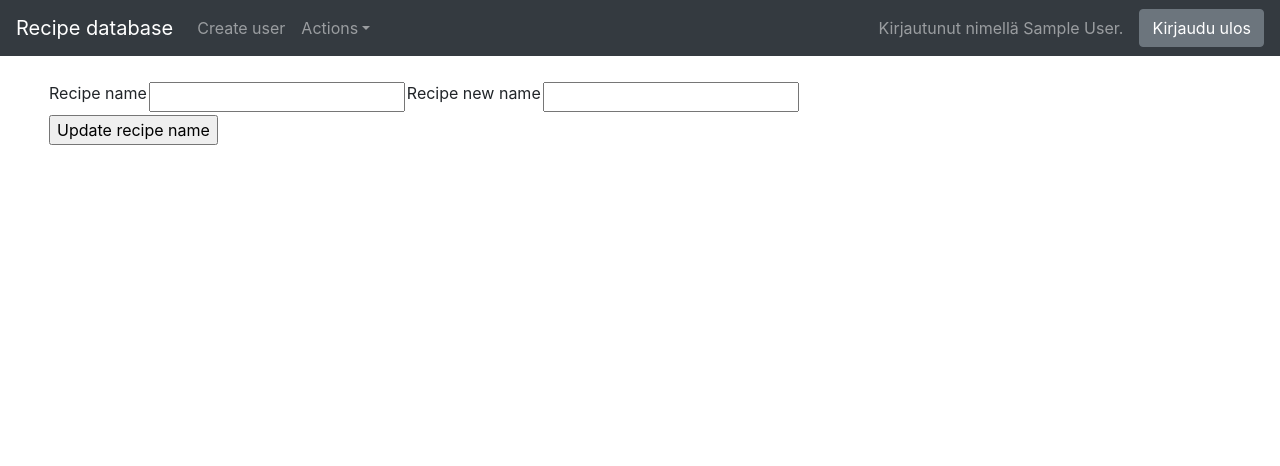
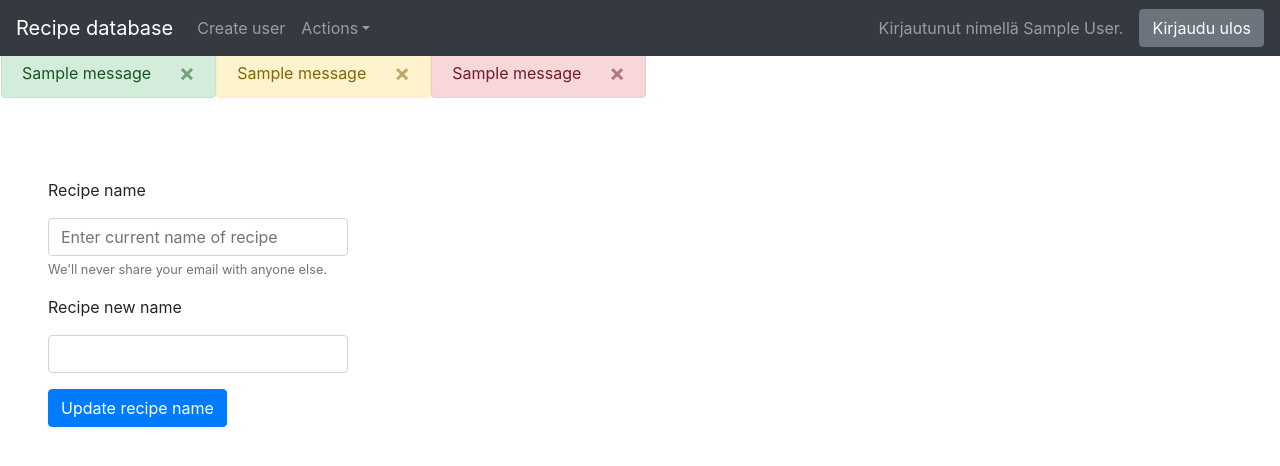
Before and after one commit to silmish/Project-recipe, a Flask app: page /recipes/update/ in a window 1280 px wide. Shown: the top 466 px of the page. Run offline with Flask 2, Linux system fonts and the light colour scheme; a user stored in the database is signed in; tables that the repository leaves empty hold one stand-in row (values such as "Sample post"); one stand-in notice (Sample message) is shown; some libraries are stand-ins or nearby versions.

Commit message:
Added flash messages and recipe pages

```diff
--- a/application/recipes/forms.py
+++ b/application/recipes/forms.py
@@ -3,8 +3,7 @@
 
 
 class RecipeForm(FlaskForm):
-    name = StringField("Recipe name", [validators.Length(min=2)])
-    new = StringField("Recipe new name")
+    name = StringField("Recipe name")
     ingredientString = StringField("Ingredients")
 
     class Meta:
--- a/application/recipes/models.py
+++ b/application/recipes/models.py
@@ -16,7 +16,7 @@
                            nullable=False)
 
     recipeIngredients = db.relationship('Ingredient', secondary=recipe_ingredients,
-                                        backref=db.backref('recipe_ingredient', lazy='dynamic'))
+                                        backref=db.backref('recipe_ingredient', lazy='joined'))
 
     def __init__(self, name):
         self.name = name
--- /dev/null
+++ b/application/recipes/updateform.py
@@ -0,0 +1,10 @@
+from flask_wtf import FlaskForm
+from wtforms import StringField, validators
+
+
+class UpdateForm(FlaskForm):
+    name = StringField("Recipe name", [validators.Length(min=2)])
+    new = StringField("Recipe new name", [validators.Length(min=2)])
+
+    class Meta:
+        csrf = False
--- a/application/recipes/views.py
+++ b/application/recipes/views.py
@@ -1,10 +1,37 @@
-from flask import render_template, request, redirect, url_for
+from flask import render_template, request, redirect, url_for, flash
 from flask_login import login_required, current_user
 
 from application import app, db
+from application.recipe_ingredients.models import recipe_ingredients
 from application.recipes.models import Recipe
 from application.ingredients.models import Ingredient
 from application.recipes.forms import RecipeForm
+from application.recipes.updateform import UpdateForm
+from application.recipes.deleteform import DeleteForm
+
+
+@app.route("/recipes", methods=["GET"])
+def recipes_index():
+    recipeList = Recipe.find_recipes_with_ingredients()
+
+    for recipe in recipeList:
+        print(recipe)
+
+    return render_template("recipes/list.html", has_ingredients=recipeList)
+
+
+@app.route("/recipes/<recipe_id>", methods=["GET"])
+@login_required
+def recipes_by_id(recipe_id):
+    recipe = Recipe.query.filter_by(id=recipe_id).first()
+    ingredients = Ingredient.query.join(recipe_ingredients).join(Recipe) \
+        .filter((recipe_ingredients.c.recipe_id == recipe.id) &
+                (recipe_ingredients.c.ingredients_id == Ingredient.id)).all()
+
+    for ingredient in ingredients:
+        print(ingredient.name)
+
+    return render_template("recipes/recipe.html", recipe=recipe, ingredients=ingredients)
 
 
 @app.route("/recipes/new/")
@@ -13,84 +40,91 @@
     return render_template("recipes/new.html", form=RecipeForm())
 
 
-@app.route("/recipes", methods=["GET"])
-def recipes_index():
-    return render_template("recipes/list.html", recipes=Recipe.query.all(),
-                           has_ingredients=Recipe.find_recipes_with_ingredients())
-
-
 @app.route("/recipes/new/", methods=["POST", "GET"])
 @login_required
 def recipes_create():
-
     form = RecipeForm(request.form)
 
     if not form.validate():
         return render_template("recipes/new.html", form=form)
 
-    t = Recipe(form.name.data)
-    t.account_id = current_user.id
-    db.session().add(t)
+    r = db.session.query(Recipe).filter(Recipe.name == form.name.data).one_or_none()
 
-    """try:
-        db.session().commit()
-    except Exception as e:
-        print(str(e))"""
+    if r is not None:
+        flash("Recipe you are trying to add already exists", "warning")
+    elif form.name.data.__len__() < 2:
+        flash("Recipe name has to be longer than 1 character", "warning")
+    else:
+        flash("Recipe has been added", "success")
+        t = Recipe(form.name.data)
+        t.account_id = current_user.id
+        db.session().add(t)
 
-    ingredients_string = form.ingredientString.data
+        ingredients_string = form.ingredientString.data
 
-    ingredients = [x.strip() for x in ingredients_string.split(',')]
+        ingredients = [x.strip() for x in ingredients_string.split(',')]
 
-    for ingredient in ingredients:
-        x = db.session.query(Ingredient).filter(Ingredient.name == ingredient).one_or_none()
+        for ingredient in ingredients:
+            x = db.session.query(Ingredient).filter(Ingredient.name == ingredient).one_or_none()
 
-        if not x:
-            x = Ingredient(ingredient)
-            db.session().add(x)
+            if not x:
+                if ingredient.__len__() < 2:
+                    flash("Ingredient name has to be longer than 1 character", "warning")
+                else:
+                    x = Ingredient(ingredient)
+                    db.session().add(x)
 
-        """try:
-            db.session().commit()
-        except Exception as e:
-            print(str(e))"""
-
-        t.recipeIngredients.append(x)
+            t.recipeIngredients.append(x)
 
     try:
         db.session().commit()
     except Exception as e:
         print(str(e))
 
-    return redirect(url_for("recipes_index"))
+    return redirect(url_for("recipes_create"))
 
 
 @app.route("/recipes/update/", methods=["POST", "GET"])
 @login_required
 def recipes_update():
-    form = RecipeForm(request.form)
+    form = UpdateForm(request.form)
 
     if not form.validate():
         return render_template("recipes/update.html", form=form)
 
-    update = Recipe.query.filter_by(name=form.name.data).first_or_404()
+    update = Recipe.query.filter_by(name=form.name.data).first()
 
-    update.name = form.new.data
+    if update is None:
+        flash("Recipe you are trying to update do not exist", "warning")
+    elif update.account_id != current_user.id:
+        flash("You can only update recipes you have added yourself", "danger")
+    elif form.name.data.__len__() < 2 or form.new.data.__len__() < 2:
+        flash("Recipe name has to be longer than 1 character", "danger")
+    else:
+        flash("Recipe name has been updated", "success")
+        update.name = form.new.data
+        db.session().commit()
 
-    db.session().commit()
-
-    return redirect(url_for("recipes_index"))
+    return redirect(url_for("recipes_update"))
 
 
 @app.route("/recipe/delete/", methods=["POST", "GET"])
 @login_required
 def recipes_delete():
-    form = RecipeForm(request.form)
+    form = DeleteForm(request.form)
 
     if not form.validate():
         return render_template("recipes/delete.html", form=form)
 
-    remove = Recipe.query.filter_by(name=form.name.data).first_or_404()
+    remove = Recipe.query.filter_by(name=form.name.data).first()
 
-    db.session().delete(remove)
-    db.session().commit()
+    if remove is None:
+        flash("Recipe you are trying to delete do not exist", "warning")
+    elif remove.account_id != current_user.id:
+        flash("You can only delete recipes you have added yourself", "danger")
+    else:
+        flash("Recipe has been deleted", "success")
+        db.session().delete(remove)
+        db.session().commit()
 
-    return redirect(url_for("recipes_index"))
+    return redirect(url_for("recipes_delete"))
--- a/application/templates/layout.html
+++ b/application/templates/layout.html
@@ -4,7 +4,9 @@
       <meta charset="utf-8">
       <title>Recipe database</title>
       <link rel="stylesheet" href="https://stackpath.bootstrapcdn.com/bootstrap/4.4.1/css/bootstrap.min.css" integrity="sha384-Vkoo8x4CGsO3+Hhxv8T/Q5PaXtkKtu6ug5TOeNV6gBiFeWPGFN9MuhOf23Q9Ifjh" crossorigin="anonymous">
-      <style>body {   padding-top: 2rem; }</style>
+      <style>body {   padding-top: 2rem; }
+      .form-control{max-width: 300px }
+      </style>
     </head>
 
     <body>
@@ -32,17 +34,65 @@
         </div>
       </li>
       {% endif %}
-    </ul>
-    <form class="form-inline my-2 my-lg-0">
+        </ul>
+        <form class="form-inline my-2 my-lg-0">
         {% if current_user.is_authenticated %}
         <span class="navbar-text mr-3"> Kirjautunut nimellä {{ current_user.name }}.</span> <a class="btn btn-secondary my-2 my-sm-0" href="{{ url_for('auth_logout') }}">Kirjaudu ulos</a>
         {% else %}
         <a class="btn btn-secondary my-2 my-sm-0" href="{{ url_for('auth_login') }}">Kirjaudu</a>
         {% endif %}
-    </form>
-  </div>
-</nav>
-    <main role="main" class="p-5">
+        </form>
+        </div>
+      </nav>
+
+    <div class="p-3">
+        <div class="row">
+            <div class="col-sm4">
+                {% with messages = get_flashed_messages(category_filter=["success"]) %}
+                {% if messages %}
+                {% for message in messages %}
+                    <div class="alert alert-success alert-dismissible fade show" role="alert">
+                        <span>{{ message }}</span>
+                        <button type="button" class="close" data-dismiss="alert" aria-label="Close">
+                        <span aria-hidden="true">&times;</span>
+                        </button>
+                    </div>
+                {% endfor %}
+            {% endif %}
+        {% endwith %}
+            </div>
+            <div class="col-sm4">
+                {% with messages = get_flashed_messages(category_filter=["warning"]) %}
+                {% if messages %}
+                {% for message in messages %}
+                    <div class="alert alert-warning alert-dismissible fade show" role="alert">
+                        <span>{{ message }}</span>
+                        <button type="button" class="close" data-dismiss="alert" aria-label="Close">
+                        <span aria-hidden="true">&times;</span>
+                        </button>
+                    </div>
+                {% endfor %}
+            {% endif %}
+        {% endwith %}
+            </div>
+            <div class="col-sm4">
+                {% with messages = get_flashed_messages(category_filter=["danger"]) %}
+                {% if messages %}
+                {% for message in messages %}
+                    <div class="alert alert-danger alert-dismissible fade show" role="alert">
+                        <span>{{ message }}</span>
+                        <button type="button" class="close" data-dismiss="alert" aria-label="Close">
+                        <span aria-hidden="true">&times;</span>
+                        </button>
+                    </div>
+                {% endfor %}
+            {% endif %}
+        {% endwith %}
+            </div>
+        </div>
+    </div>
+
+    <main role="main"class="p-5">
     <div class="row"> <div class="col-md-12">
       {% block body %}
       <p>
--- a/application/templates/recipes/list.html
+++ b/application/templates/recipes/list.html
@@ -20,7 +20,7 @@
     <ul>
   {% for recipes in has_ingredients %}
     <li>
-        {{recipes.id}} {{recipes.name}}
+        <a href="recipes/{{ recipes.id }}">{{recipes.name}}</a>
     </li>
     {% endfor %}
     </ul>
--- a/application/templates/recipes/update.html
+++ b/application/templates/recipes/update.html
@@ -1,27 +1,17 @@
 {% extends "layout.html" %}
  {% block body %}
  <form method="POST" action="{{ url_for('recipes_update') }}">
-   <table>
-     <tr>
-    <td>
-  {{ form.name.label }}
-    </td>
-    <td>
-  {{ form.name }}
-    </td>
-    <td>
-  {{ form.new.label }}
-    </td>
-    <td>
-  {{ form.new }}
-    </td>
-    <td>
-    </td>
-     </tr>
-   <tr>
-<td colspan="3">
-  <input type="submit" value="Update recipe name"/>
-</td>
-   </tr>
+    <div class="form-group">
+    <label>{{ form.name.label }}</label>
+     {{ form.name(class_="form-control", placeholder="Enter current name of recipe")}}
+    <small id="emailHelp" class="form-text text-muted">We'll never share your email with anyone else.</small>
+  </div>
+  <div class="form-group">
+    <label>{{ form.new.label }}</label>
+      {{ form.new(class_="form-control")}}
+  </div>
+
+  <button type="submit" class="btn btn-primary">Update recipe name</button>
+
  </form>
  {% endblock %}
```
Also changed, not shown: application/auth/views.py (+19 -7 lines), application/recipes/deleteform.py (added, +9 -0 lines), application/templates/recipes/recipe.html (added, +31 -0 lines).
